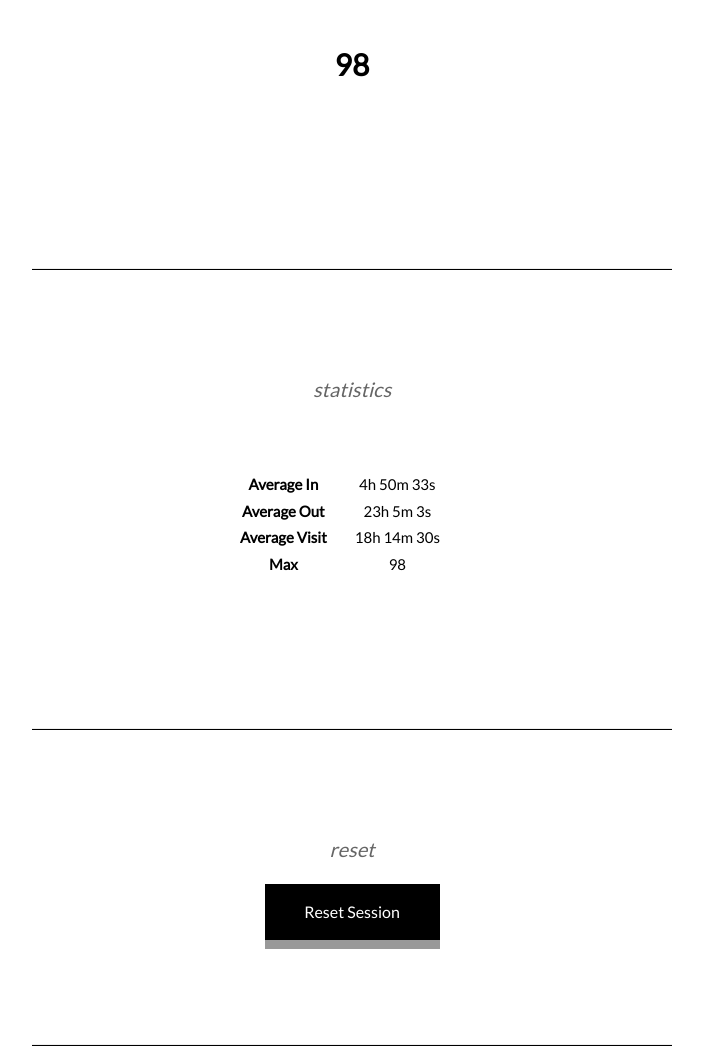
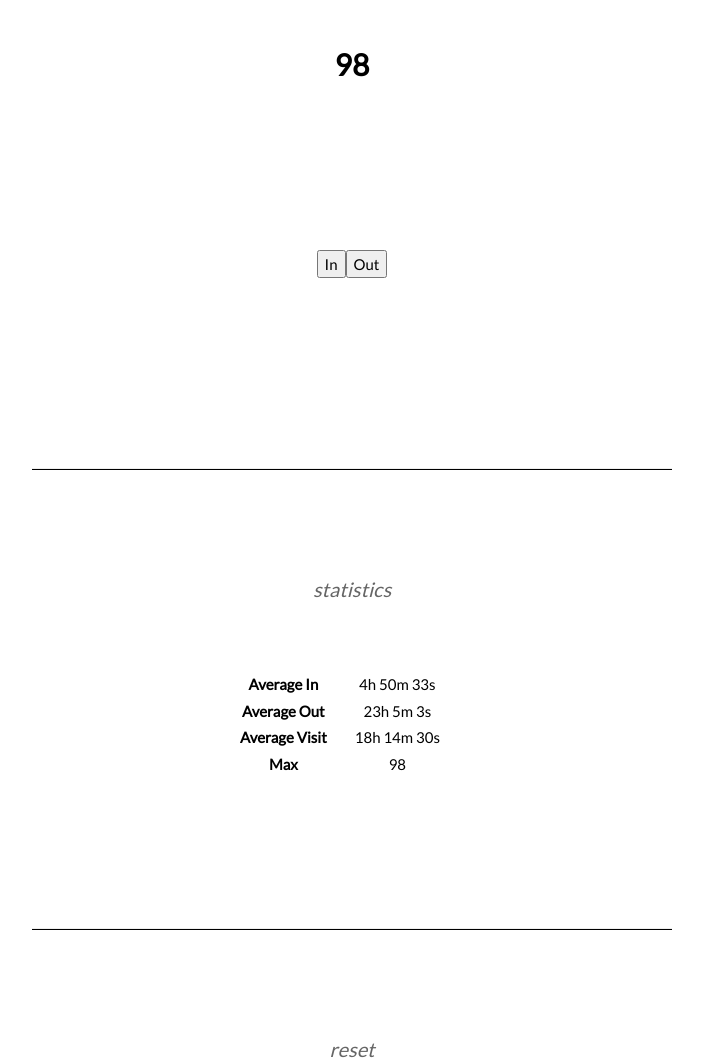
Before and after one commit to matthewalunni/clicker.io, a Flask app: page / in a window 1280 px wide. Shown: the part 377-1441 px from the top of the page, without its empty margins (288-991 px from the left). Run offline with Flask 2, Linux system fonts and the light colour scheme; data comes from the database, SQL or seed files in the repository; both versions use the stored data as it was after the commit.

Commit message:
added a js counter
just texting out ways to update the counter dynamically and posting the click to the server without refreshing the page

```diff
--- a/static/main.js
+++ b/static/main.js
@@ -44,3 +44,20 @@ function startTime() {
 
 //   }
 // });
+
+document.addEventListener("DOMContentLoaded", function () {
+  document.querySelector("#in").onclick = countup;
+  document.querySelector("#out").onclick = countdown;
+});
+
+let counter = 0;
+
+function countup() {
+  counter++;
+  document.querySelector("#tempcount").innerHTML = counter;
+}
+
+function countdown() {
+  counter--;
+  document.querySelector("#tempcount").innerHTML = counter;
+}
--- a/templates/click.html
+++ b/templates/click.html
@@ -13,8 +13,15 @@
         </form>
     </div>
     <div class="info-holder">
-        <p class="counter">
+        <p class="counter" id="counth">
             {{ total }}
+        </p>
+    </div>
+    <div class="info-holder">
+        <button id="in">In</button>
+        <button id="out">Out</button>
+        <p class="counter" id="tempcount">
+
         </p>
     </div>
 </div>
```
Also changed, not shown: clicks.db.
